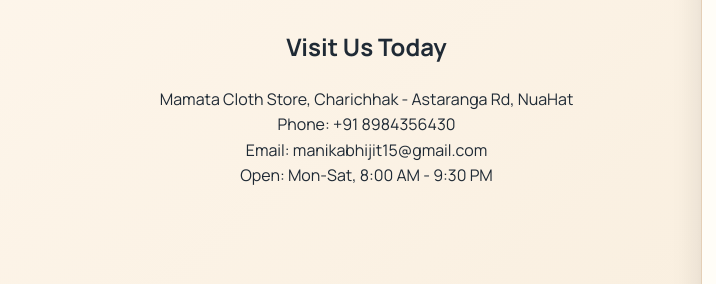
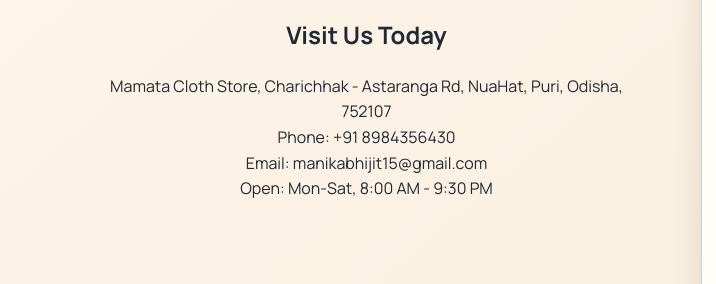
Before and after one commit to abhijitmanik9876-creator/mamataclothstore, a plain HTML site: page index.html in a window 1280 px wide. Shown: the part 2979-3263 px from the top of the page, 0-716 px from the left. Drawn offline with nearby package versions, Linux system fonts and the light colour scheme.

Commit message:
location update

```diff
--- a/index.html
+++ b/index.html
@@ -264,7 +264,7 @@
           <h2>Visit Us Today</h2>
           <p>
             Mamata Cloth Store, Charichhak - Astaranga Rd,
-            NuaHat
+            NuaHat, Puri, Odisha, 752107
             <br />
             Phone: <a href="tel:+918984356430">+91 8984356430</a>
             <br />
```
